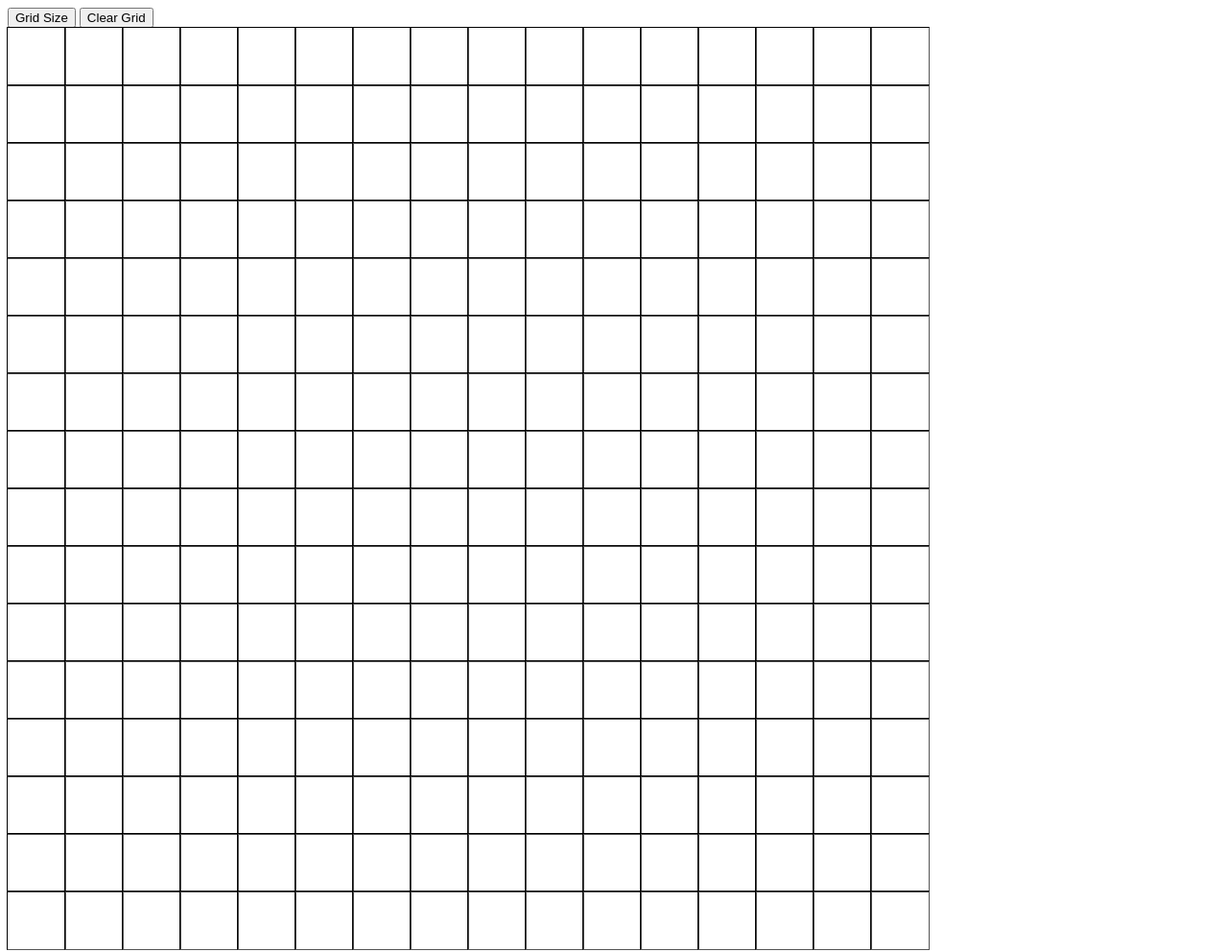
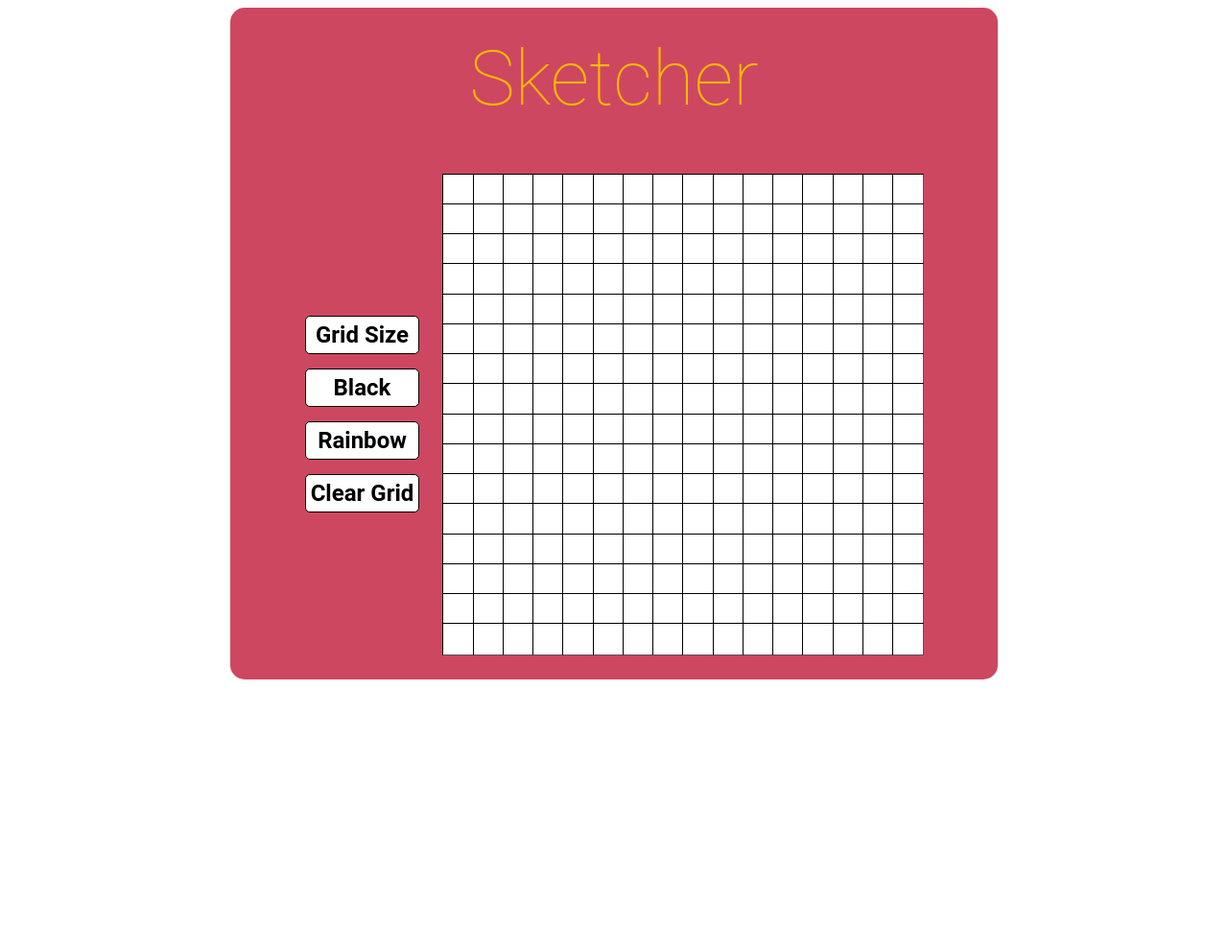
Before and after one commit to CodyCodeT/Sketcher, a plain HTML site: page index.html in a window 1280 px wide. Shown: the whole page at 96% size. After the commit the page ends 800 px from the top, so only its background shows below. Drawn offline with Linux system fonts and the light colour scheme.

Commit message:
add styles and 2 new buttons to change between colors

```diff
--- a/index.html
+++ b/index.html
@@ -8,9 +8,18 @@
     <title>Sketcher</title>
 </head>
 <body>
-    <button id="size">Grid Size</button>
-    <button id="clear">Clear Grid</button>
-    <div id="container"></div>
+    <div id="sketcher">
+        <h1>Sketcher</h1>
+        <div id="content">
+            <div class="buttons">
+                <button id="size">Grid Size</button>
+                <button id="color">Black</button>
+                <button id="rainbow">Rainbow</button>
+                <button id="clear">Clear Grid</button>
+            </div>
+            <div id="container"></div>
+        </div>
+    </div>
     <script src="script.js"></script>
 </body>
 </html>
--- a/script.js
+++ b/script.js
@@ -1,8 +1,27 @@
 let gridSize = 16;
 const size = document.querySelector('#size');
 const clear = document.querySelector('#clear');
+const color = document.querySelector('#color');
+const rainbow = document.querySelector('#rainbow');
 grid();
 
+rainbow.addEventListener('click', function() {
+    const squares = document.querySelectorAll('.square');
+    squares.forEach((square) => {
+        square.addEventListener('mouseover', function(e) {
+            e.target.style.backgroundColor = `rgb(${Math.floor(Math.random() * 255)}, ${Math.floor(Math.random() * 255)}, ${Math.floor(Math.random() * 255)})`;
+        });
+    });
+});
+
+color.addEventListener('click', function() {
+    const squares = document.querySelectorAll('.square');
+    squares.forEach((square) => {
+        square.addEventListener('mouseover', function(e) {
+            e.target.style.backgroundColor = 'black';
+        });
+    });
+});
 
 clear.addEventListener('click', clearGrid);
 size.addEventListener('click', function() {
@@ -33,9 +52,9 @@ function grid() {
 for (let i = 0; i < gridSize * gridSize; i++) {
     const container = document.querySelector('#container');
     const div = document.createElement('div');
-    div.style.cssText = `width: ${960 / gridSize}px; height: ${960 / gridSize}`;
+    div.style.cssText = `width: ${500 / gridSize}px; height: ${500 / gridSize}`;
     div.addEventListener('mouseover', function(e) {
-        e.target.style.backgroundColor = `rgb(${Math.floor(Math.random() * 255)}, ${Math.floor(Math.random() * 255)}, ${Math.floor(Math.random() * 255)})`;
+        e.target.style.backgroundColor = `black`;
     });
     div.classList.add('square');
     container.appendChild(div);
--- a/style.css
+++ b/style.css
@@ -1,13 +1,65 @@
+* {
+    font-family: 'Roboto', sans-serif;
+}
+h1 {
+    font-size: 5em;
+    font-weight: 100;
+    text-align: center;
+    margin: 0;
+    align-self: center;
+    color: #FCBA04;
+}
+body {
+    display: flex;
+    align-items: center;
+    justify-content: center;
+}
 #container {
     display: flex;
     flex-direction: row;
     flex-wrap: wrap;
-    height: 960px;
-    width: 960px;
+    height: 500px;
+    width: 500px;
     margin: 0;
     padding: 0;
 }
-
+#content {
+    height: 100%;
+    width: 100%;
+    display: flex;
+    align-items: center;
+    justify-content: center;
+}
+#sketcher {
+    height: 700px;
+    width: 800px;
+    justify-self: center;
+    align-self: center;
+    border-radius: 15px;
+    background-color: #CE4760;
+    display: grid;
+}
+div.buttons {
+    display: grid;
+    grid-template-rows: 1fr 1fr 1fr 1fr;
+    gap: 15px;
+    padding-right: 25px;
+}
 div.square {
     outline: inset 1px #000000;
+    background-color: #ffffff;
 }
+button {
+    border: solid 1px #000000;
+    border-radius: 5px;
+    background-color: #ffffff;
+    color: #000000;
+    font-size: 1.5em;
+    font-weight: bold;
+    padding: 5px;
+    cursor: pointer;
+    &:hover {
+        background-color: #000000;
+        color: #ffffff;
+    }
+}
```
